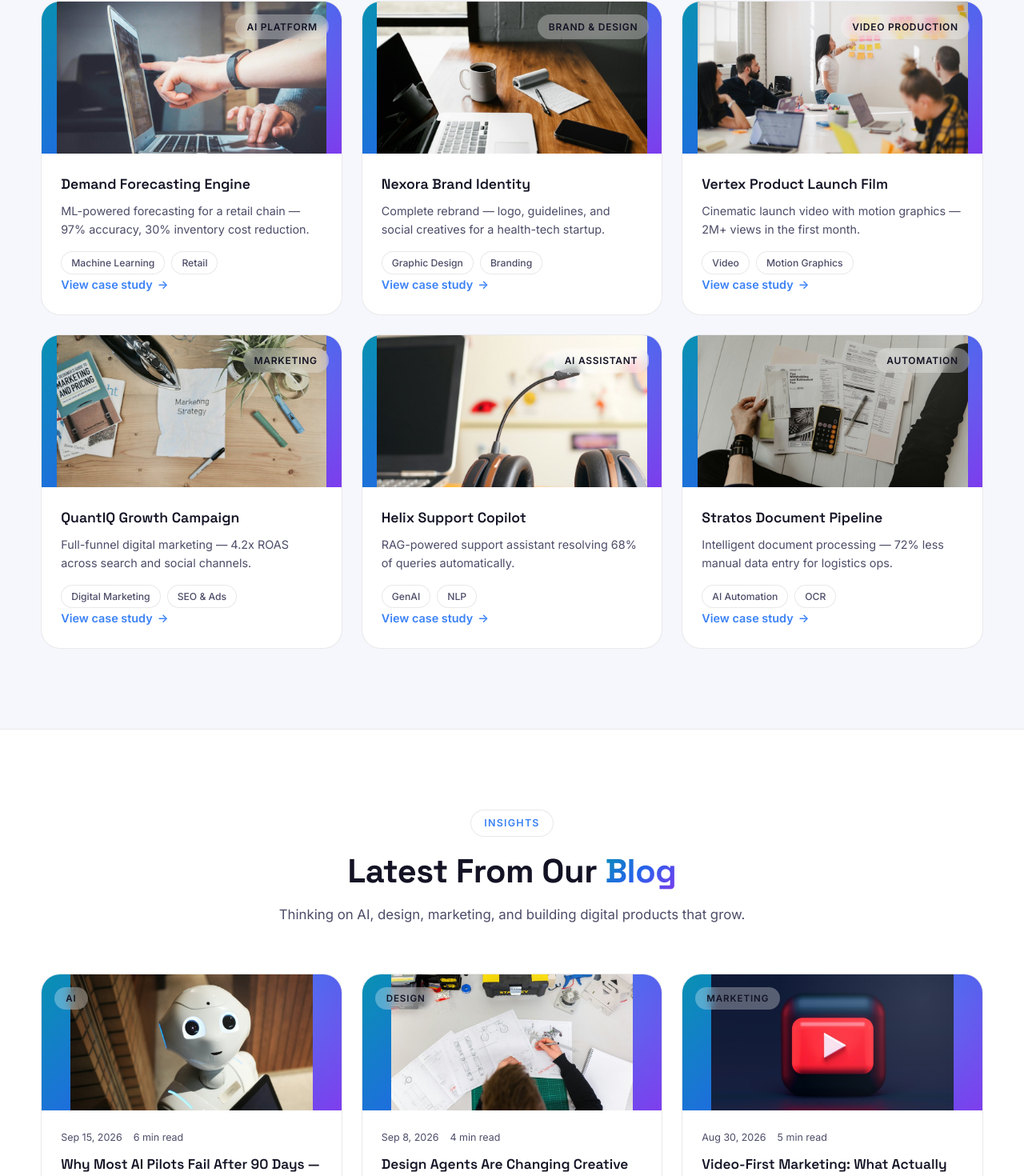
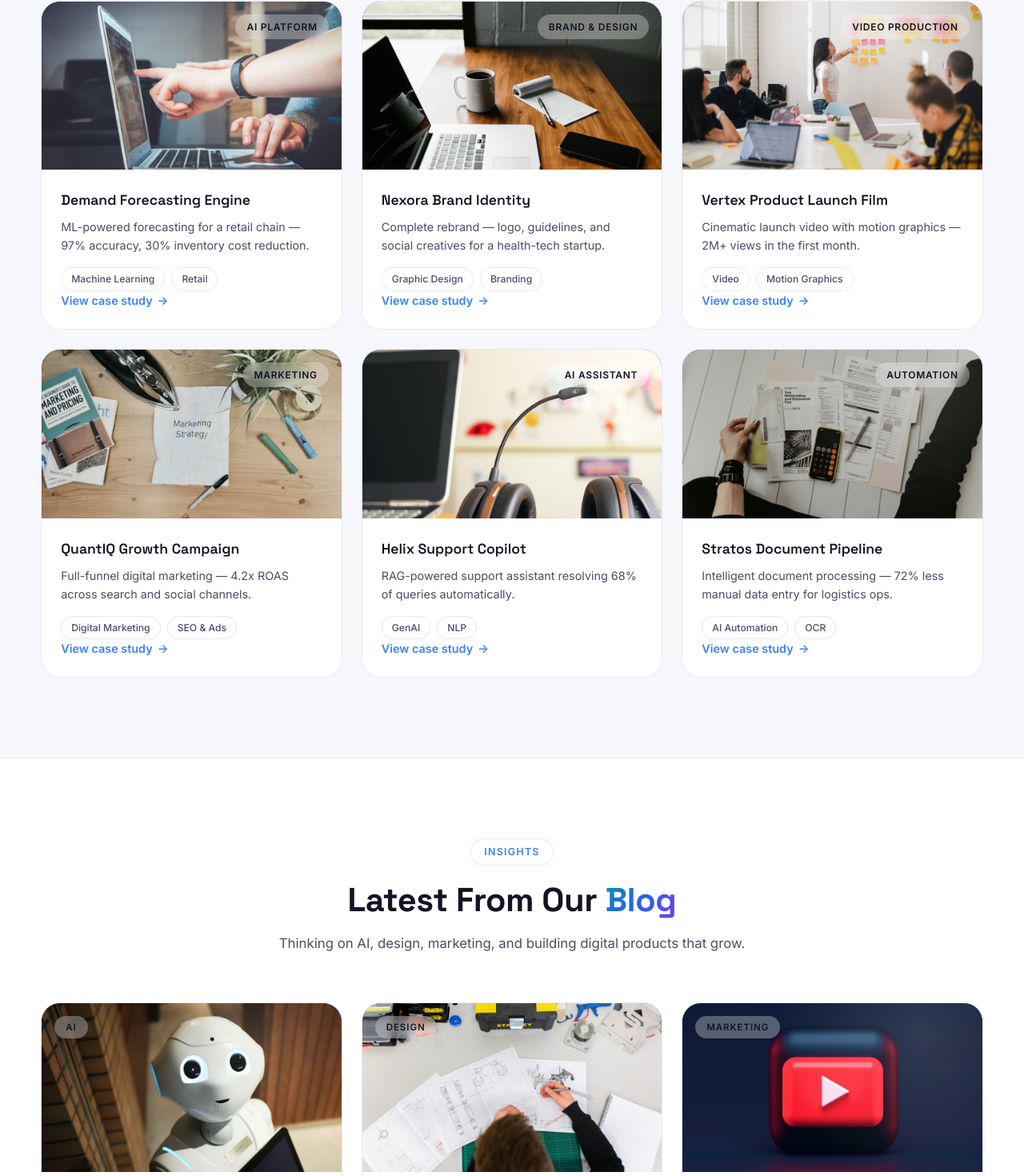
Before and after one commit to Krishnasaini99/AQEVORIN-AI-Agency-, a React (Vite) app: page / in a window 1280 px wide. Shown: the part 4037-5507 px from the top of the page at 80% size. Built offline with nearby package versions, Linux system fonts and the light colour scheme; no server answers.

Commit message:
Card thumbs exact 16:9 full-bleed, detail thumbs no padding/glow, portfolio link bottom-aligned

```diff
--- a/src/index.css
+++ b/src/index.css
@@ -624,7 +624,8 @@ button { font-family: inherit; }
   box-shadow: var(--shadow);
 }
 .portfolio-thumb {
-  height: 190px;
+  height: auto;
+  aspect-ratio: 16 / 9;
   position: relative;
   display: grid;
   place-items: start end;
@@ -664,6 +665,10 @@ button { font-family: inherit; }
 }
 .portfolio-body p { color: var(--text-muted); font-size: 0.9rem; margin-bottom: 16px; }
 .portfolio-tags { display: flex; gap: 8px; flex-wrap: wrap; }
+/* Keep card bodies equal height and pin the link to the bottom-aligned row */
+.portfolio-card { display: flex; flex-direction: column; }
+.portfolio-body { display: flex; flex-direction: column; flex: 1; }
+.portfolio-link { margin-top: auto; }
 .portfolio-tags span {
   padding: 4px 12px;
   border-radius: 50px;
@@ -695,7 +700,8 @@ button { font-family: inherit; }
   box-shadow: var(--shadow);
 }
 .blog-thumb {
-  height: 170px;
+  height: auto;
+  aspect-ratio: 16 / 9;
   position: relative;
 }
 .blog-thumb::after {
@@ -1097,7 +1103,7 @@ a.card-link:focus-visible {
 .detail-image img { width: 100%; height: auto; object-fit: contain; background: #0b0b18; display: block; }
 /* Detail pages reuse the card thumbs as hero banners — show the full image */
 .detail-project-thumb,
-.detail-article-thumb { height: auto; min-height: 0; }
+.detail-article-thumb { height: auto; min-height: 0; padding: 0; display: block; }
 .detail-project-thumb img,
 .detail-article-thumb img { position: static; width: 100%; height: auto; object-fit: contain; background: #0b0b18; }
 .detail-article-thumb, .detail-project-thumb {
@@ -1105,6 +1111,8 @@ a.card-link:focus-visible {
   border: 1px solid var(--border);
   overflow: hidden;
 }
+.detail-project-thumb::after,
+.detail-article-thumb::after { display: none; }
 
 /* Layout: content + sidebar */
 .detail-layout {
```
